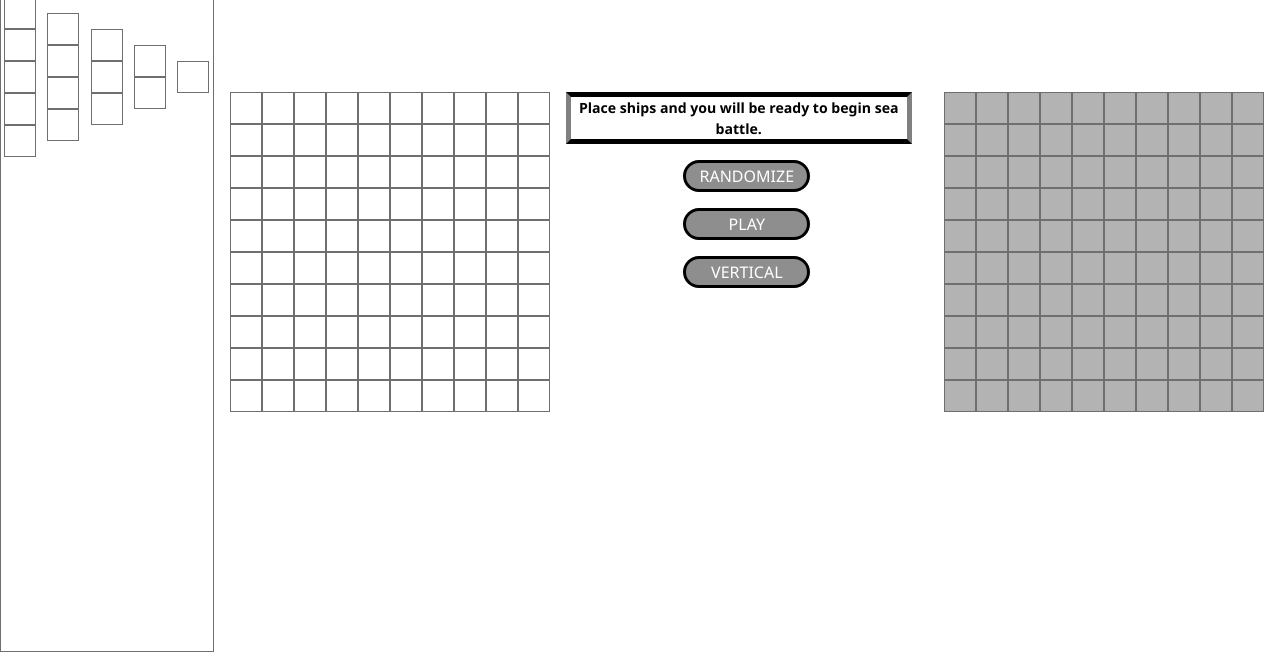
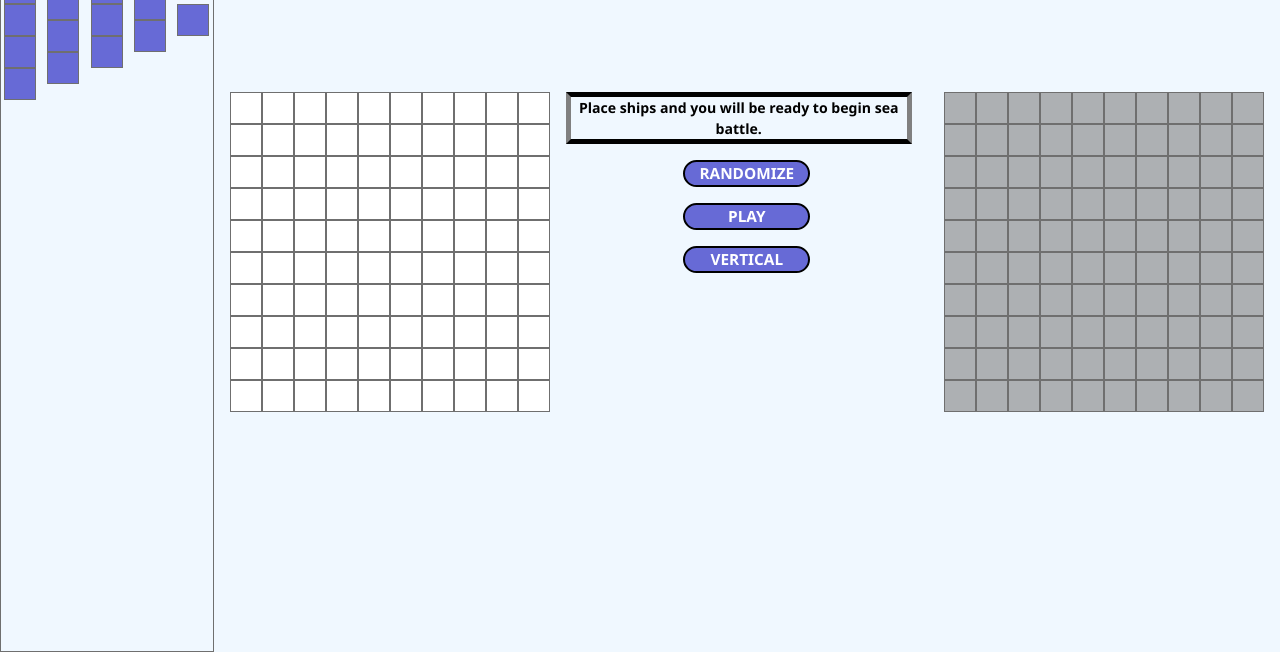
Before and after one commit to thedenisovan/web-battleship-game, a website built with webpack: page src/template.html in a window 1280 px wide. Shown: the part 148-800 px from the top of the page. Built offline with nearby package versions, Linux system fonts and the light colour scheme.

Commit message:
Added basic project styling

```diff
--- a/package.json
+++ b/package.json
@@ -31,7 +31,8 @@
     "svg-inline-loader": "^0.8.2",
     "webpack": "^5.100.2",
     "webpack-cli": "^6.0.1",
-    "webpack-dev-server": "^5.2.2"
+    "webpack-dev-server": "^5.2.2",
+    "webpack-merge": "^6.0.1"
   },
   "dependencies": {
     "normalize.css": "^8.0.1"
--- a/src/index.js
+++ b/src/index.js
@@ -1,3 +1,5 @@
 import '../styles/styles.css';
 import '../styles/reset.css';
 import './modules/ui.js';
+// import './modules/controls.js';
+// import './modules/classes.js';
--- a/styles/reset.css
+++ b/styles/reset.css
@@ -37,7 +37,6 @@ svg {
 
 /* 7. Inherit fonts for form controls */
 input,
-button,
 textarea,
 select {
   font: inherit;
--- a/styles/styles.css
+++ b/styles/styles.css
@@ -8,17 +8,20 @@
 body {
   display: flex;
   height: 100vh;
+  background-color: aliceblue;
 }
 body .left-bar {
   width: 20vw;
   min-width: var(--bar-width);
   border: var(--border);
+
 }
 h1 {
   border-bottom: var(--border);
   margin-bottom: 1vh;
   padding: 4.8vh 0 .1vh 0;
   text-align: center;
+  font-size: 2vw;
 }
 .port {
   display: flex;
@@ -32,9 +35,9 @@ body .left-bar .port .ship {
 }
 body .left-bar .port .ship:hover {
   cursor: pointer;
-  background-color: rgba(17, 17, 189, 0.61);
+  background-color: rgba(11, 11, 235, 0.758);
 }
-.selected {
+body .left-bar .port .ship {
   background-color: rgba(17, 17, 189, 0.61);
 }
 body .left-bar .port .ship .square {
@@ -51,6 +54,7 @@ body .right-bar {
     'main main main main main'
     'main main main main main'
     'footer footer footer footer footer';
+
 }
 .right-bar header {
   grid-area: header;
@@ -61,12 +65,16 @@ body .right-bar {
   display: grid;
   grid-template-areas: 'left-field left-field nav right-field right-field';
 }
+
+.cell {
+  background-color: white;
+}
 .right-bar footer {
   grid-area: footer;
 }
 .right-bar main .field {
-  /* background: url('../src/assets/background.jpg'); */
-  /* background-size: cover; */
+  /* background: url('../src/assets/background.jpg');
+  background-size: cover; */
   display: flex;
   margin: auto;
   flex-wrap: wrap;
@@ -124,13 +132,18 @@ button {
   cursor: pointer;
   width: 35%;
   margin: 0 auto;
-  background-color: rgba(128, 128, 128, 0.887);
+  background-color: rgba(17, 17, 189, 0.61);
   color: white;
-  border: 3px solid black;
+  border: 2px solid black;
   border-radius:  50px;
+  font-size: 1.2vw;
+  font-weight: bold;
 }
 
 button:active {
-  background-color: gray;
+  background-color: rgb(0, 0, 137);
   transform: translate(-1px, -1px);
 }
+button:hover {
+  background-color: rgba(17, 17, 189, 0.782);
+}
--- a/webpack.config.js
+++ b/webpack.config.js
@@ -2,7 +2,7 @@ const path = require('path');
 const HtmlWebpackPlugin = require('html-webpack-plugin');
 
 module.exports = {
-  mode: 'production',
+  mode: 'development',
   entry: './src/index.js',
   output: {
     filename: 'main.js',
```
Also changed, not shown: 1 other file.
